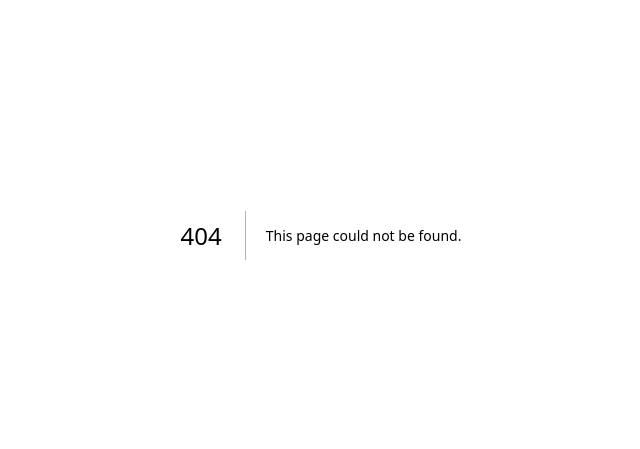
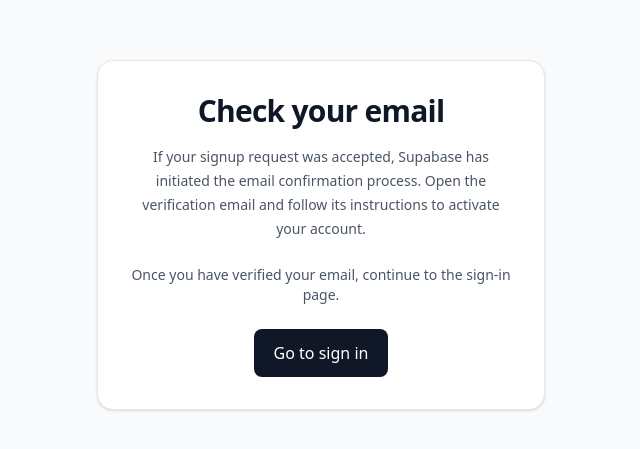
Before and after one commit to avinashp026/linkspace, a Next.js app: page /signup/check-email in a window 1280 px wide. Before the commit this address had no page. Shown: the part 165-614 px from the top of the page, without its empty margins (319-959 px from the left). Built offline with nearby package versions, Linux system fonts and the light colour scheme.

Commit message:
feat: add email and password signup flow

```diff
--- /dev/null
+++ b/src/app/signup/actions.ts
@@ -0,0 +1,40 @@
+"use server";
+
+import { redirect } from "next/navigation";
+import { createClient } from "@/lib/supabase/server";
+
+export async function signup(formData: FormData) {
+  const emailValue = formData.get("email");
+  const passwordValue = formData.get("password");
+
+  if (
+    typeof emailValue !== "string" ||
+    typeof passwordValue !== "string"
+  ) {
+    redirect("/signup?error=invalid-input");
+  }
+
+  const email = emailValue.trim().toLowerCase();
+  const password = passwordValue;
+
+  if (!email || password.length < 8) {
+    redirect("/signup?error=invalid-input");
+  }
+
+  const supabase = await createClient();
+
+  const { error } = await supabase.auth.signUp({
+    email,
+    password,
+    options: {
+      emailRedirectTo: `${process.env.NEXT_PUBLIC_SITE_URL ?? "http://localhost:3000"}/auth/confirm`,
+    },
+  });
+
+  if (error) {
+    console.error("Signup failed:", error.message);
+    redirect("/signup?error=signup-failed");
+  }
+
+  redirect("/signup/check-email");
+}
--- /dev/null
+++ b/src/app/signup/check-email/page.tsx
@@ -0,0 +1,30 @@
+import Link from "next/link";
+
+export default function CheckEmailPage() {
+  return (
+    <main className="flex min-h-screen items-center justify-center bg-gray-50 px-6 py-12">
+      <div className="w-full max-w-md rounded-2xl border border-gray-200 bg-white p-8 text-center shadow-sm">
+        <h1 className="text-3xl font-semibold tracking-tight text-gray-900">
+          Check your email
+        </h1>
+
+        <p className="mt-4 text-sm leading-6 text-gray-600">
+          If your signup request was accepted, Supabase has initiated the
+          email confirmation process. Open the verification email and
+          follow its instructions to activate your account.
+        </p>
+
+        <p className="mt-6 text-sm text-gray-600">
+          Once you have verified your email, continue to the sign-in page.
+        </p>
+
+        <Link
+          href="/login"
+          className="mt-6 inline-block rounded-lg bg-gray-900 px-5 py-3 font-medium text-white transition hover:bg-gray-700"
+        >
+          Go to sign in
+        </Link>
+      </div>
+    </main>
+  );
+}
--- /dev/null
+++ b/src/app/signup/page.tsx
@@ -0,0 +1,39 @@
+import Link from "next/link"
+
+const SignupPage = () => {
+  return (
+    <div>
+        <main className="flex min-h-screen items-center justify-center bg-gray-50 px-6 py-12">
+            <div className="w-full max-w-md rounded-2xl border border-gray-200 bg-white p-8 shadow-sm">
+                <h1  className="text-3xl font-semibold tracking-tight text-gray-900">
+                    Create your LinkSpace account
+                </h1>
+
+                <p className="mt-2 text-sm text-gray-600">
+                    Sign up to create and manage your personal link page
+                </p>
+
+                <form action="" className="mt-8 space-y-5">
+                    <div>
+                        <label htmlFor="email" className="mb-2 block text-sm font-medium text-gray-700">Email</label>
+                        <input type="email" name="email" id="email" autoComplete="email" required placeholder="you@example.com" className="w-full rounded-lg border border-gray-300 px-4 py-3 text-gray-900 outline-none transition focus:border-gray-900"/>
+                    </div>
+
+                    <div>
+                        <label htmlFor="password" className="mb-2 block text-sm font-medium text-gray-700">Password</label>
+                        <input type="password" name="password" id="password" minLength={8} required placeholder="At least 8 characters" className="w-full rounded-lg border border-gray-300 px-4 py-3 text-gray-900 outline-none transition focus:border-gray-900"/>
+                    </div>
+
+                    <button type="submit" className="w-full rounded-lg bg-gray-900 px-4 py-3 font-medium text-white transition hover:bg-gray-700">Create account</button>
+                </form>
+
+                <p className="mt-6 text-center text-sm text-gray-600">Already have an account?{" "}
+                    <Link href={'/login'} className="font-medium text-gray-900 underline underline-offset-4">Sign in</Link>
+                </p>
+            </div>
+        </main>
+    </div>
+  )
+}
+
+export default SignupPage
```
